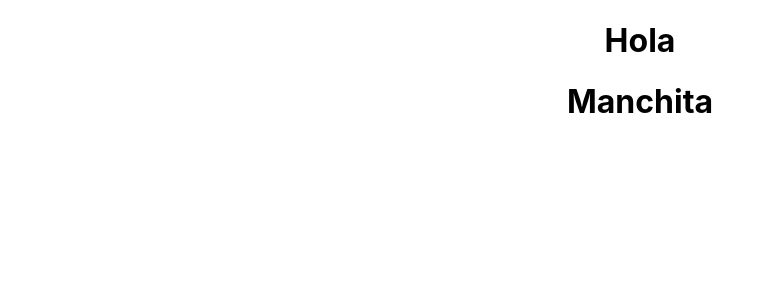
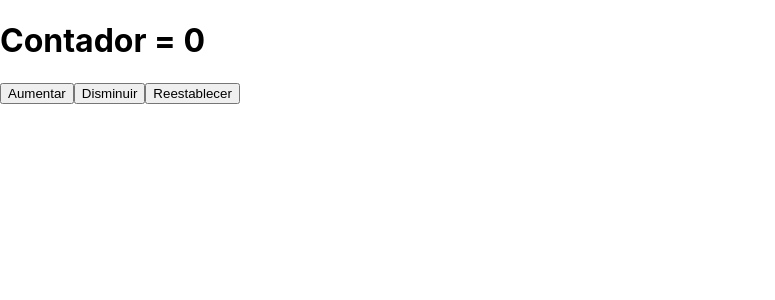
Before and after one commit to rodolfo341/react, a React (Create React App) app in the folder blueweb1/: page / in a window 1280 px wide. Shown: the top 300 px of the page, without its empty margins (0-775 px from the left). Built offline with nearby package versions, Linux system fonts and the light colour scheme.

Commit message:
react contador

```diff
--- a/blueweb1/src/App.js
+++ b/blueweb1/src/App.js
@@ -6,10 +6,7 @@ import './App.css';
 
 function App() {
   return (
-    <div className="App">
-        <h1>Hola </h1>
-        <Contador />
-    </div>
+    <Contador/>
   );
 }
 
--- a/blueweb1/src/components/Contador.js
+++ b/blueweb1/src/components/Contador.js
@@ -1,11 +1,29 @@
 
-import React from 'react';
+import React, {useState, Fragment} from 'react';
 
 const Contador =()=> {
+
+    const [numero, setNumero] = useState(0);
+
+    const Aumentar =()=> {
+        setNumero(numero + 1);
+    }
+
+    const Disminuir =()=> {
+        setNumero(numero - 1);
+    }
+
+    const Reestablecer =()=> {
+        setNumero(numero = 0 );
+    }
+
     return (
-        <>
-            <h1>Manchita</h1>
-        </>
+        <Fragment>
+            <h1>Contador = {numero}</h1>
+            <button onClick={Aumentar}>Aumentar</button>
+            <button onClick={Disminuir}>Disminuir</button>
+            <button onClick={Reestablecer}>Reestablecer</button>
+        </Fragment>
     );
 }
 
```
Also changed, not shown: 1 other file (tests, documents, lock files or other folders).
